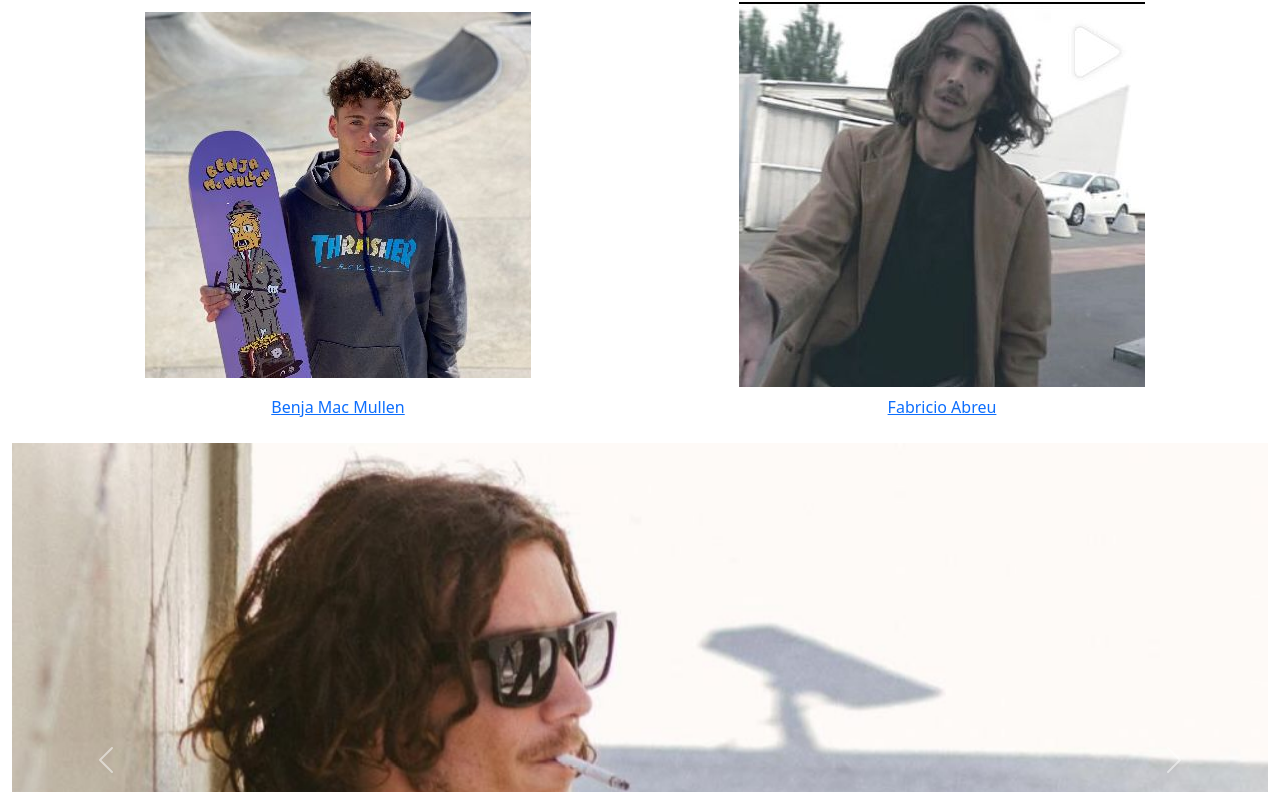
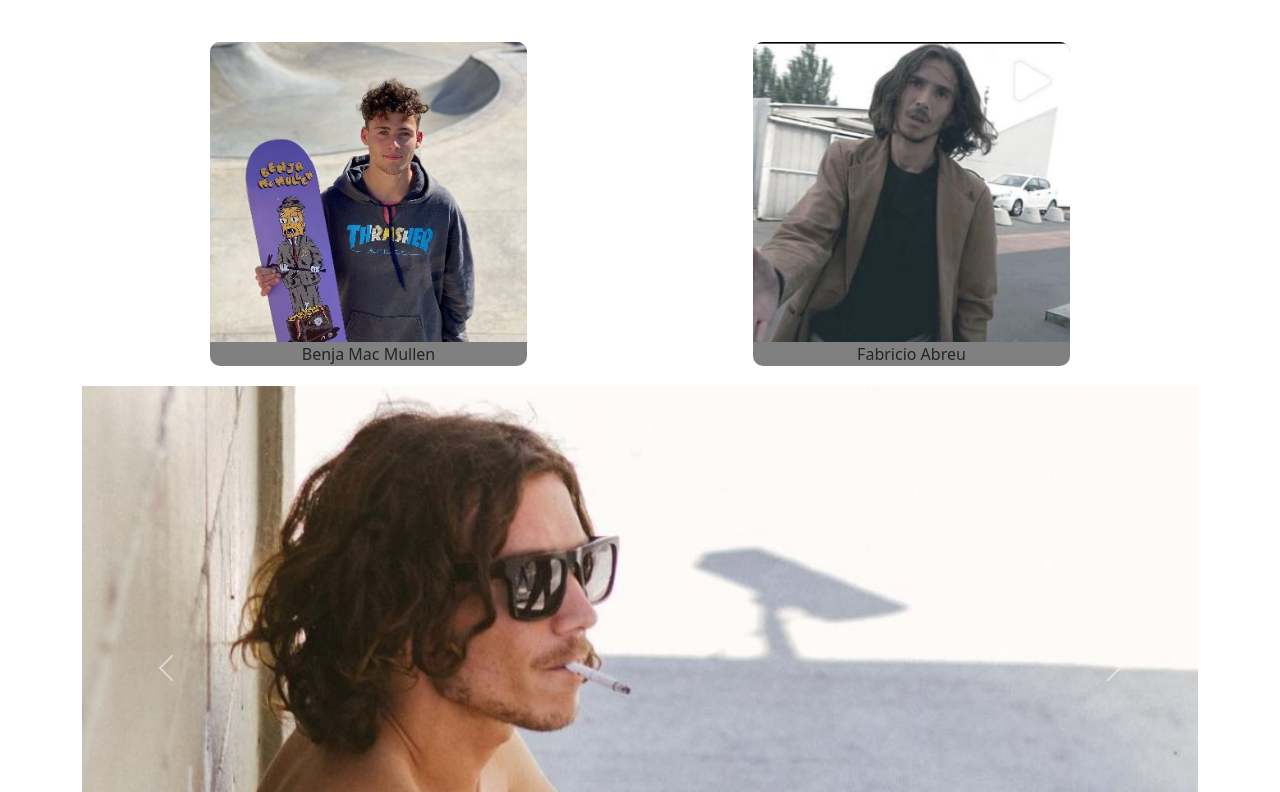
Before and after one commit to benjamacmullen/Entreganumero3, a website: page pages/team.html in a window 1280 px wide. Shown: the part 374-1166 px from the top of the page. Drawn offline with nearby package versions, Linux system fonts and the light colour scheme.

Commit message:
en proceso

```diff
--- a/assets/scss/_index.scss
+++ b/assets/scss/_index.scss
@@ -70,6 +70,7 @@
     width: 40%;
     justify-content: space-around;
     align-items: center;
+
 }
 
 .nav ul li {
--- /dev/null
+++ b/assets/scss/_team.scss
@@ -0,0 +1,40 @@
+/*//*team/*/
+.DivTeam{
+    display: flex;
+    justify-content: center;
+    align-items: center;
+    width: 100%;
+  }
+  .containerTeam {
+      display: flex;
+      flex-direction: row;
+      flex-wrap: wrap;
+      width: 100%;
+      position: relative;
+      gap: 10px;
+      justify-content: space-around;
+      text-align: center;
+      padding: 20px;
+    }
+
+  .containerTeam img{
+      width: 100%;
+      object-fit: contain;
+      height: 300px;
+      border-radius: 10px 10px 0 0;
+    }
+
+  .containerTeam div{
+      display: flex;
+      flex-direction: column;
+      justify-content: center;
+      align-items: center;
+      min-width: 250px;
+      margin-top: 10px;
+      background-color:grey;
+      border-radius: 10px;
+    }
+.teamH{
+    width: 100%;
+    padding: 30px;
+}
--- a/assets/scss/_videos.scss
+++ b/assets/scss/_videos.scss
@@ -3,18 +3,21 @@
 /*/ Videos /*/
 .mainVid{
     display: flex;
+    flex-direction:column;
     justify-content: center;
     align-items: center;
     width: 100%;
+    gap: 15px;
   }
   .containerVid {
       display: flex;
       flex-direction: row;
       flex-wrap: wrap;
-      width: 100%;
+      width: 80%;
       position: relative;
-      gap: 10px;
+      gap: 30px;
       justify-content: center;
+      padding: 15px;
     }
 
   .containerVid iframe{
@@ -34,3 +37,21 @@
       background-color:grey;
       border-radius: 10px;
     }
+  .containerGrande{
+      display: flex;
+      flex-direction: column;
+      flex-wrap: wrap;
+      width: 100%;
+      position: relative;
+      gap: 10px;
+      justify-content: center;
+  }
+  .containerGrande iframe{
+    width: 100%;
+    object-fit: contain;
+    height: 300px;
+    border-radius: 10px 10px 10px 10px;
+  }
+  .containerGrande div{
+    text-align: center;
+  }
--- a/assets/scss/style.scss
+++ b/assets/scss/style.scss
@@ -4,3 +4,4 @@
 @import "contacto";
 @import "videos";
 @import "media";
+@import "team";
--- a/pages/team.html
+++ b/pages/team.html
@@ -12,7 +12,7 @@
     <title>Document</title>
 </head>
 
-<body class="container-fluid">
+<body class="container">
   <header>
       <div class="divboton">
           <button class="boton">Crear Cuenta</button>
@@ -46,14 +46,21 @@
 
 
     <main>
-        <h1 class="text-center m-3">Pros</h1>
-        <div class="row justify-content-around align-items-center m-4 text-center">
-            <div class="col-6 col-sm-6 col-md-6 col-xl-6 p-2"><img  src="../assets/img/1 (2).jpg" alt="" class="img-fluid"></div>
-            <div class="col-6 col-sm-6 col-md-6 col-xl-6 p-2"><img  src="../assets/img/FABRI.jpeg" alt="" class="img-fluid"></div>
-            <br>
-            <a class="col-6 col-sm-6 col-md-6 col-xl-6">Benja Mac Mullen</a>
-            <a class="col-6 col-sm-6 col-md-6 col-xl-6">Fabricio Abreu</a>
+      <div class="DivTeam">
+
+        <div class="containerTeam">
+          <h2 class="teamH">Pros</h2>
+            <div><img  src="../assets/img/1 (2).jpg" alt="">
+              <a>Benja Mac Mullen</a>
             </div>
+            <div><img  src="../assets/img/FABRI.jpeg" alt="">
+              <a>Fabricio Abreu</a>
+            </div>
+
+
+
+            </div>
+      </div>
 
 
 
```
Also changed, not shown: pages/videos.html (+2 -3 lines), assets/css/style.css.
